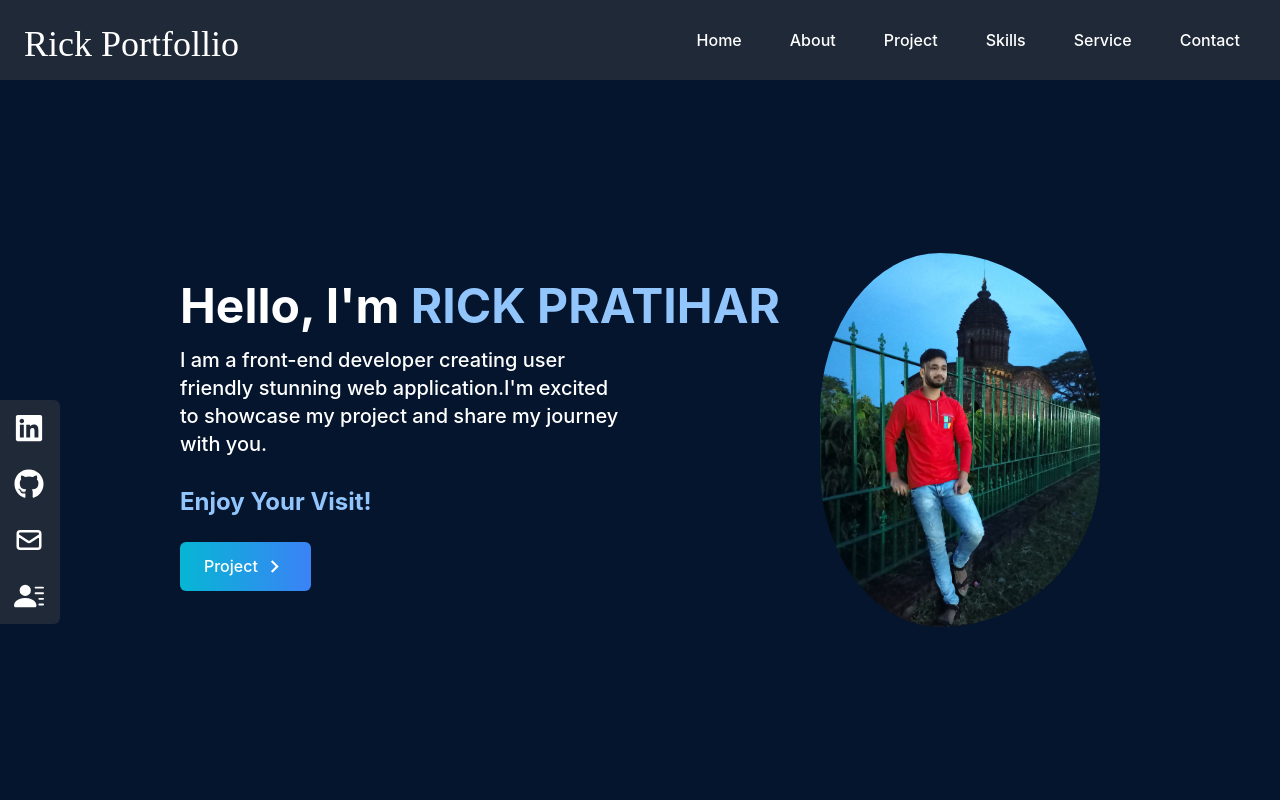
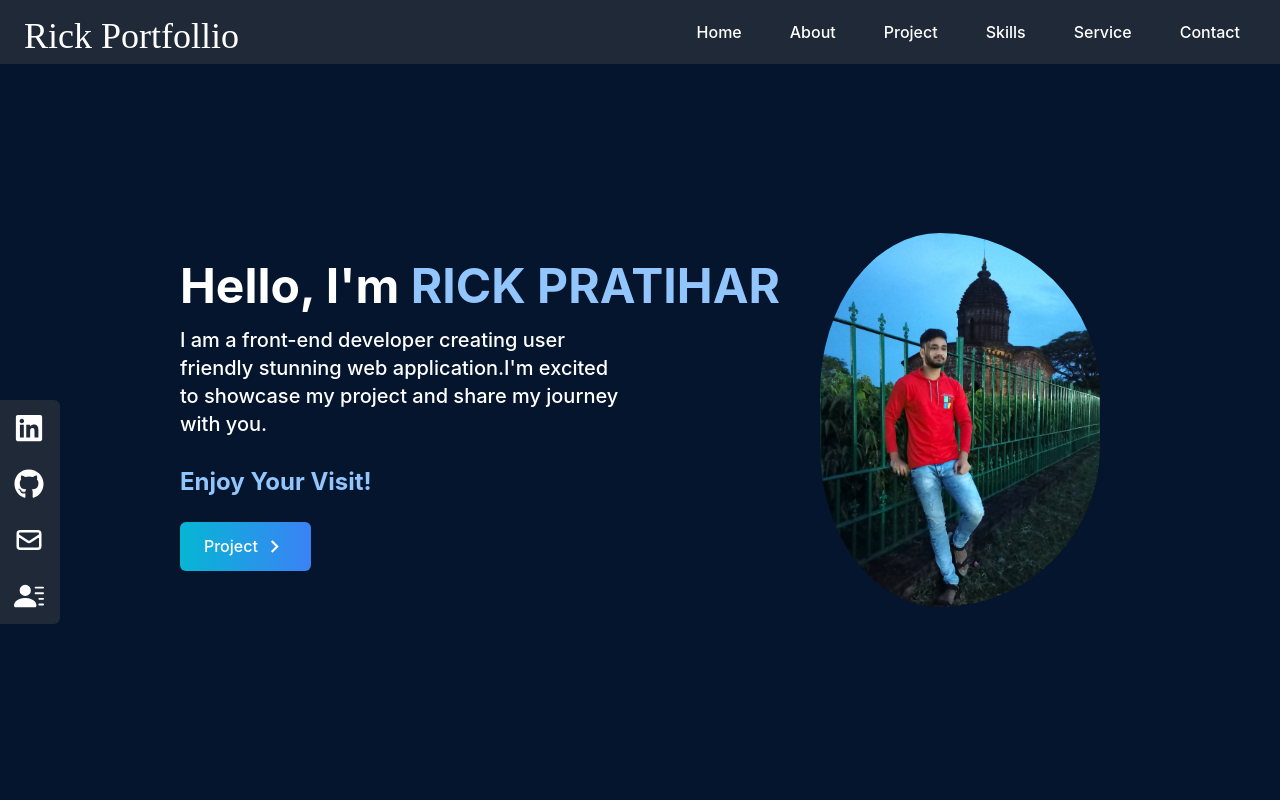
Before and after one commit to RickPratihar/Rick-portfolio, a React (Create React App) app: page / in a window 1280 px wide. Shown: the top 800 px of the page. Built offline with nearby package versions, Linux system fonts and the light colour scheme.

Commit message:
4th commit

```diff
--- a/src/components/Home.jsx
+++ b/src/components/Home.jsx
@@ -12,7 +12,7 @@ const Home = () => {
       name="home"
       className="h-screen w-full  from-blue-300 via-black to-gray-800 "
     >
-      <div className="max-w-screen-lg mx-auto flex flex-col items-center justify-center h-full px-4 md:flex-row overflow-x-hidden pt-20 ">
+      <div className="max-w-screen-lg mx-auto flex flex-col items-center justify-center h-full px-4 md:flex-row overflow-x-hidden pt-10 ">
         <div className="flex flex-col justify-center h-full  ">
           <p
             className=" text-white md:text-5xl font-bold relative "
--- a/src/components/NavBar.jsx
+++ b/src/components/NavBar.jsx
@@ -34,7 +34,7 @@ const NavBar = () => {
   ];
 
   return (
-    <div className="flex justify-between items-center w-full h-18 px-4 text-white bg-gray-800 fixed z-10 p-4 overflow-x-hidden ">
+    <div className="flex justify-between items-center w-full h-18 px-4 text-white bg-gray-800 fixed z-10 p-2 overflow-x-hidden ">
       <div>
         <h1 className="text-5xl font-signature ml-2">
         <span className="text-4xl">Rick Portfollio</span>
--- a/src/components/SocialLinks.jsx
+++ b/src/components/SocialLinks.jsx
@@ -47,7 +47,7 @@ const SocialLinks = () => {
       ];
 
       return (
-        <div className=" lg:flex flex-col top-[50%] left-0 fixed  sm:flex flex-col top-[50%] left-0">
+        <div className=" lg:flex flex-col top-[50%] left-0 fixed  sm:flex flex-col top-[50%] left-0 ">
           <ul>
             {links.map(({ id, child, href, style, download }) => (
               <li
--- a/src/index.css
+++ b/src/index.css
@@ -80,7 +80,7 @@ body {
 }
 
 
-@media screen and (max-width:600px) {
+@media  (max-width:600px) {
   body{
     overflow-x: hidden;
   }
```
